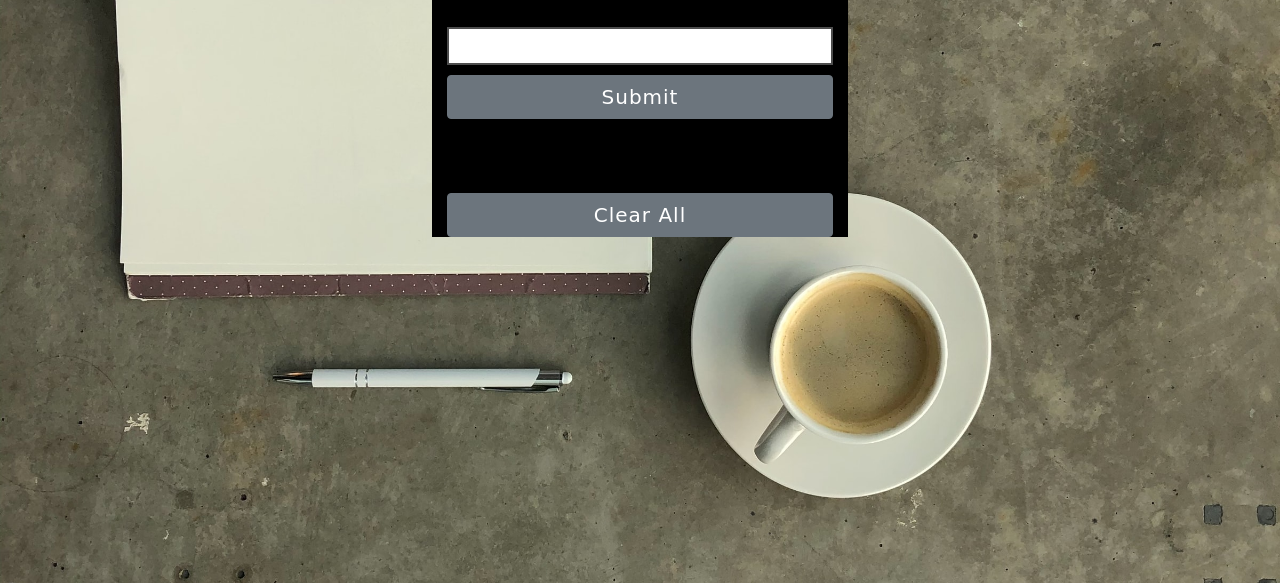
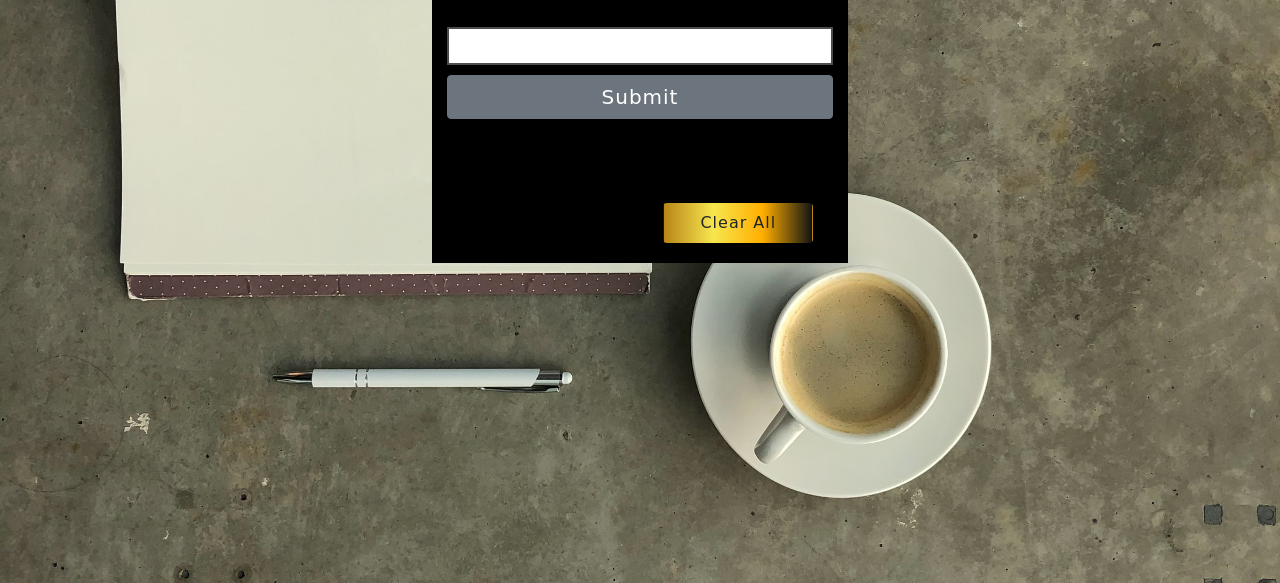
Before and after one commit to rkdudkey/todoList-Team, a plain HTML site: page index.html in a window 1280 px wide. Shown: the part 217-800 px from the top of the page. Drawn offline with nearby package versions, Linux system fonts and the light colour scheme; a web font is replaced by a local one.

Commit message:
polish css for clear all button and move js code in html to clear.js file

```diff
--- /dev/null
+++ b/clear.js
@@ -0,0 +1,3 @@
+function clearAll() {
+    document.getElementById("addList").innerHTML = "";
+}
--- a/index.html
+++ b/index.html
@@ -39,19 +39,13 @@
                     </ul>
                 </div>
                 <div class="text-center mt-5" action="">
-                    <button id="btn" class="btn btn-secondary" type="clearAll" onclick="clearAll()">Clear All</button>
+                    <button class="btn clearBtn" type="clearAll" onclick="clearAll()">Clear All</button>
                 </div>
             </div>
 
     </div>
-
     <script src="script.js"></script>
-    <script>
-        function clearAll()
-        {
-          document.getElementById("addList").innerHTML = "";
-        }
-    </script>
+    <script src="clear.js"></script>
 
 </body>
 
--- a/script.js
+++ b/script.js
@@ -17,6 +17,7 @@ class List {
             checkBtn.className = 'delete'
             let li = document.createElement('li');
 
+
             if (this.list.value === '') {
                 this.warning.innerHTML = "Please enter your to do list";
                 this.warning.style.color = "red";
@@ -35,7 +36,7 @@ class List {
                 li.appendChild(delBtn);
                 li.appendChild(checkBtn);
 
-                this.list.innerHTML = "";
+                this.list.innerHTML = '';
 
                 //deleteItem function
                 delBtn.addEventListener('click', function (e){
@@ -43,21 +44,23 @@ class List {
                     parents.remove();
                 });
 
-
-
                 //completeItem function
                 checkBtn.addEventListener('click', (e) => {
                   li.classList.add('checked');
-                });
+                })
 
             }
 
-            this.list.value = " ";
-
+            this.list.value = '';
         })
     }
 
 }
 
+function clearAll(){
+   document.getElementById("addList").innerHTML = "";
+
+}
+
 let newPush = new List();
-console.log(newPush.addItems());
+newPush.addItems();
--- a/style.css
+++ b/style.css
@@ -16,6 +16,22 @@ html {
     position: fixed;
     width: 100%;
     font-family: 'Stint Ultra Condensed', cursive;
+
+}
+
+.clearBtn {
+    margin-top: 20px;
+    float: right;
+    width: 150px;
+    color: #000;
+    background: -webkit-linear-gradient(right,#121313,#ffae00,#f7e64e,#b88518);
+    height: 40px;
+    border: none;
+    border-radius: 20px;
+    font-size: 20px;
+    margin: 20px;
+    letter-spacing: 1px;
+    font-weight: bold;
 
 }
 
```
